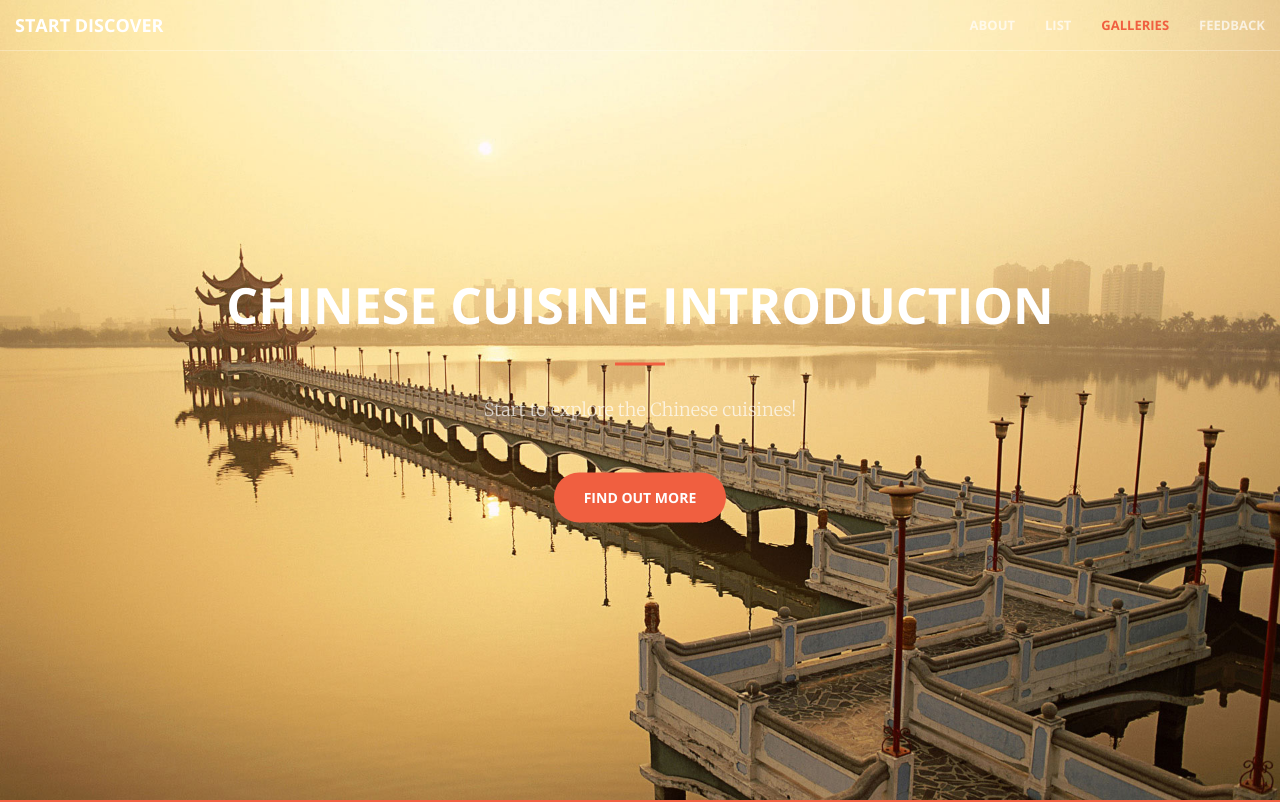
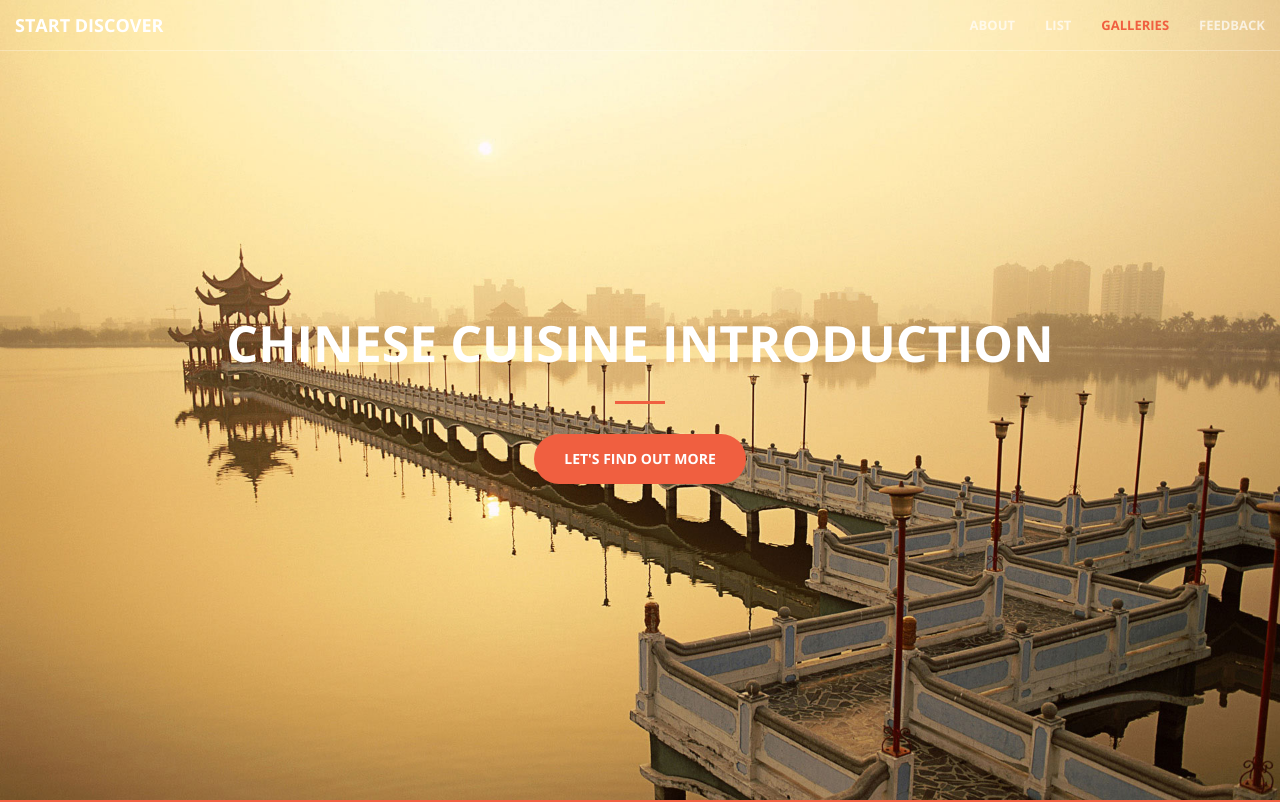
Before and after one commit to shengxingzhang/website, a website: page index.html in a window 1280 px wide. Shown: the top 802 px of the page. Drawn offline with nearby package versions, Linux system fonts and the light colour scheme.

Commit message:
description update

```diff
--- a/index.html
+++ b/index.html
@@ -73,8 +73,7 @@
             <div class="header-content-inner">
                 <h1 id="homeHeading">Chinese Cuisine Introduction</h1>
                 <hr>
-                <p>Start to explore the Chinese cuisines!</p>
-                <a href="#about" class="btn btn-primary btn-xl page-scroll">Find Out More</a>
+                <a href="#about" class="btn btn-primary btn-xl page-scroll">Let's Find Out More</a>
             </div>
         </div>
     </header>
```
